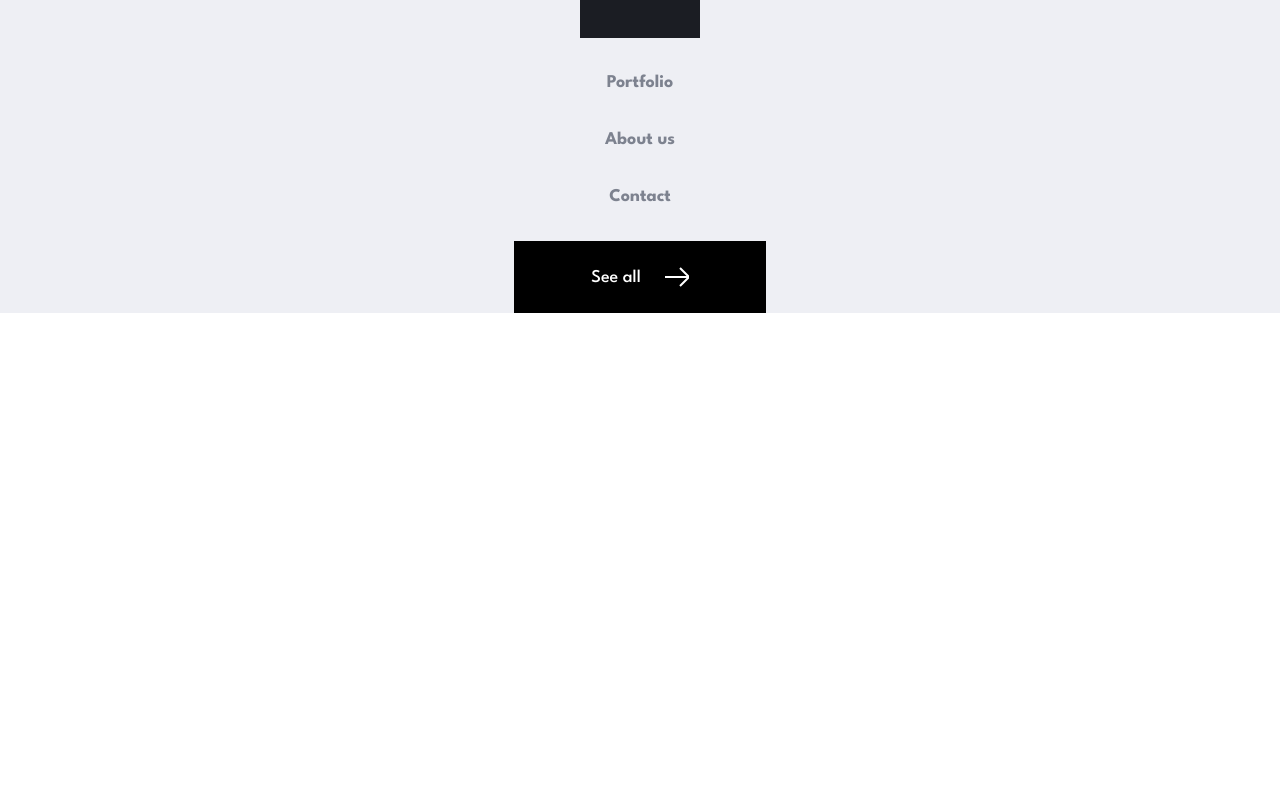
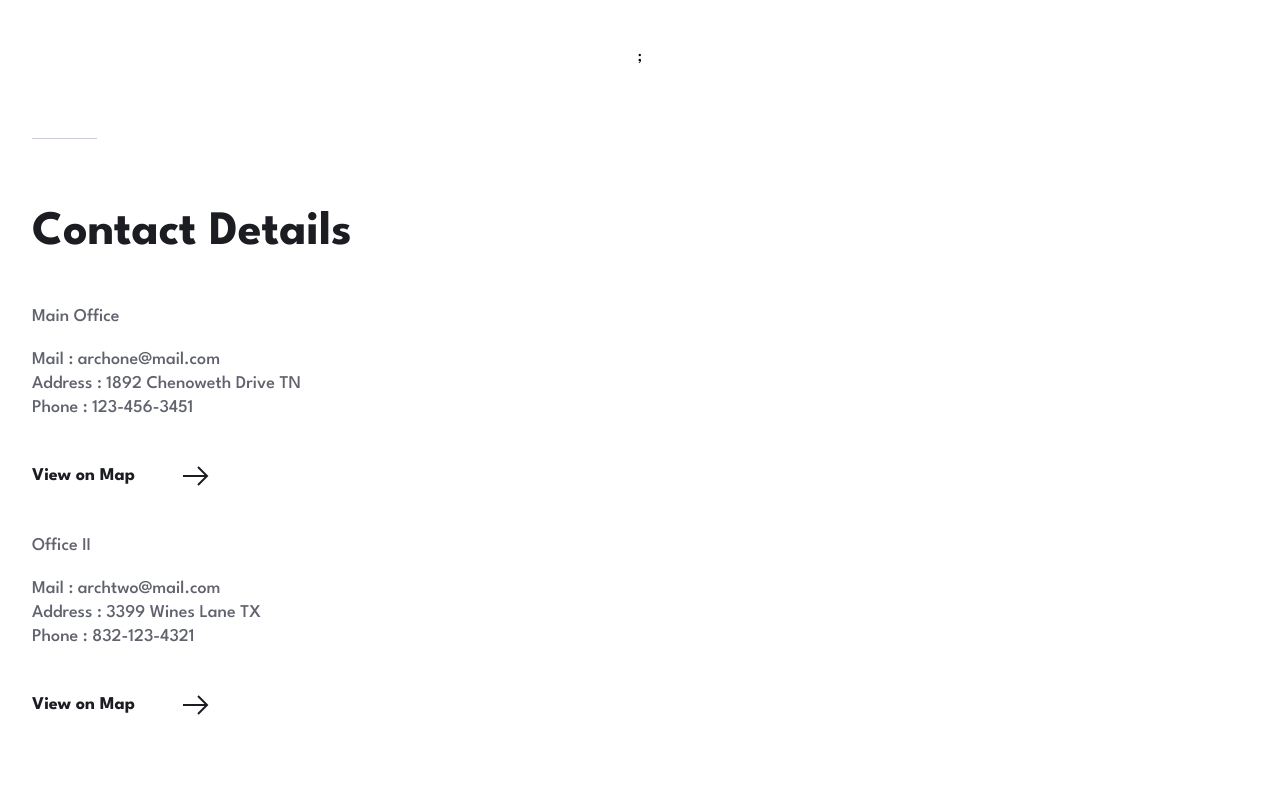
Before and after one commit to gigakhrz/arch-studio-multi-page-website, a Next.js app: page /contact in a window 1280 px wide. Shown: the part 700-1500 px from the top of the page. Before the commit the page ends 1013 px from the top, so only its background shows below. Built offline with nearby package versions, Linux system fonts and the light colour scheme.

Commit message:
add details

```diff
--- /dev/null
+++ b/src/app/components/contacChilds/Details.tsx
@@ -0,0 +1,57 @@
+import ArrowSvg from "../../../../public/assets/icons/icon-arrow.svg";
+
+export default function ContactDetails() {
+  return (
+    <div className="flex flex-col w-full px-[32px] items-start gap-[68px] mb-[71px]">
+      <div className="w-[65px] h-[1px] bg-[#C8CCD8]"></div>
+      <div className="w-full flex flex-col gap-[40px] items-start">
+        <h1 className="text-[48px] text-[#1B1D23] font-bold leading-[52px] tracking-[ -1.714px]">
+          Contact Details
+        </h1>
+        <div className="flex flex-col gap-[43px]">
+          <div className="flex flex-col gap-[14px]">
+            <p className="text-[18px] text-[#60636D] fontbold leading-[35px]">
+              Main Office
+            </p>
+            <div className="w-[311px] h-[72px]">
+              <p className="text-[18px] text-[#60636D] font-medium leading-[24px]">
+                Mail : archone@mail.com
+              </p>
+              <p className="text-[18px] text-[#60636D] font-medium leading-[24px]">
+                Address : 1892 Chenoweth Drive TN
+              </p>
+              <p className="text-[18px] text-[#60636D] font-medium leading-[24px]">
+                Phone : 123-456-3451
+              </p>
+            </div>
+          </div>
+          <a className="flex flex-row items-center gap-[48px] text-[18px] text-[#1B1D23] font-bold leading-[25px]">
+            View on Map <img src={ArrowSvg.src} alt="arrow svg" />
+          </a>
+        </div>
+
+        <div className="flex flex-col gap-[43px]">
+          <div className="flex flex-col gap-[14px]">
+            <p className="text-[18px] text-[#60636D] fontbold leading-[35px]">
+              Office II
+            </p>
+            <div className="w-[311px] h-[72px]">
+              <p className="text-[18px] text-[#60636D] font-medium leading-[24px]">
+                Mail : archtwo@mail.com
+              </p>
+              <p className="text-[18px] text-[#60636D] font-medium leading-[24px]">
+                Address : 3399 Wines Lane TX
+              </p>
+              <p className="text-[18px] text-[#60636D] font-medium leading-[24px]">
+                Phone : 832-123-4321
+              </p>
+            </div>
+          </div>
+          <a className="flex flex-row items-center gap-[48px] text-[18px] text-[#1B1D23] font-bold leading-[25px]">
+            View on Map <img src={ArrowSvg.src} alt="arrow svg" />
+          </a>
+        </div>
+      </div>
+    </div>
+  );
+}
--- a/src/app/contact/page.tsx
+++ b/src/app/contact/page.tsx
@@ -1,5 +1,11 @@
+import ContactDetails from "../components/contacChilds/Details";
 import TellUs from "../components/contacChilds/TellUs";
 
 export default function Contact(): JSX.Element {
-  return <TellUs />;
+  return (
+    <div className="w-full flex flex-col items-center gap-[68px] mb-[171px]">
+      <TellUs />;
+      <ContactDetails />
+    </div>
+  );
 }
```
